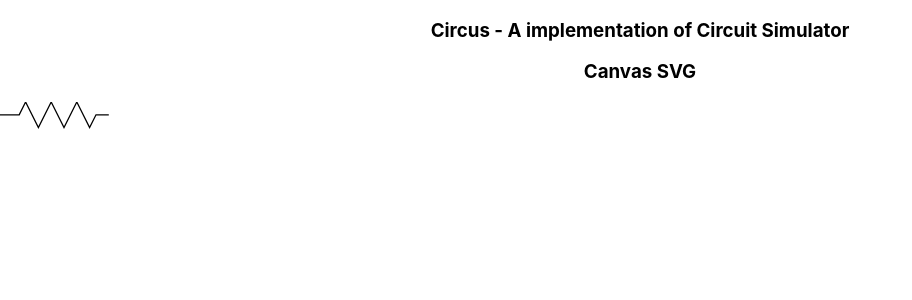
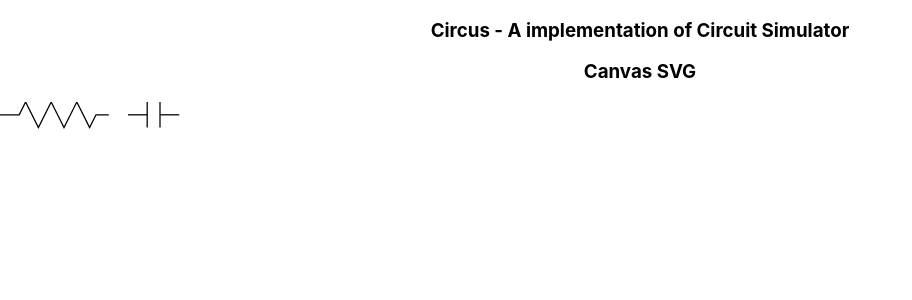
Before and after one commit to ymizushi/circus, a React (Create React App) app: page / in a window 1280 px wide. Shown: the top 300 px of the page, without its empty margins (0-912 px from the left). Built offline with nearby package versions, Linux system fonts and the light colour scheme.

Commit message:
add capacitor

```diff
--- a/src/components/Canvas.tsx
+++ b/src/components/Canvas.tsx
@@ -30,7 +30,8 @@ const Canvas = () => {
             version="1.1"
           >
             <g transform="scale(0.1 0.1)">
-              <ResistanceShape />
+              <ResistanceShape x={0} y={0} />
+              <CapacitorShape x={100} y={0}/>
             </g>
           </svg>
         </div>
@@ -42,17 +43,30 @@ const Canvas = () => {
 type ResistanceShapeProps = {
   x: number;
   y: number;
-  unit: number;
 };
 
-const ResistanceShape = () => {
+const ResistanceShape = ({x, y}: ResistanceShapeProps) => {
   return (
-    <g stroke="black" stroke-width={1} fill="none">
+    <g transform={`translate(${x},${y})`} stroke="black" stroke-width={1} fill="none">
       <polyline points="0 10, 15 10, 20 0, 30 20, 40 0, 50 20, 60 0, 70 20, 75 10, 85 10" />
     </g>
   );
+}
 
+type CapacitorShapeProps = {
+  x: number;
+  y: number;
+};
 
+const CapacitorShape = ({x, y}: CapacitorShapeProps) => {
+  return (
+    <g transform={`translate(${x},${y})`} stroke="black" stroke-width={1} fill="none">
+      <polyline points="0 10, 15 10" />
+      <polyline points="25 10, 40 10" />
+      <polyline points="15 0, 15 20" />
+      <polyline points="25 0, 25 20" />
+    </g>
+  );
 }
 
 export default Canvas;
```
